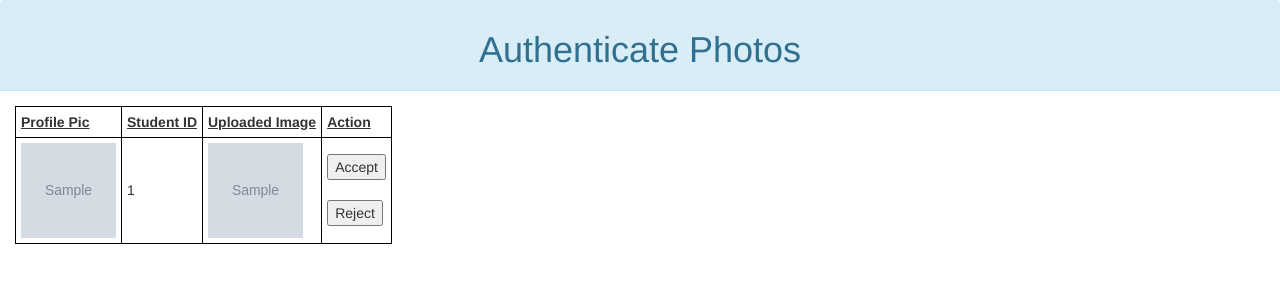
After one commit to uday96/Proxy, a Django app: template login/templates/authenticate.html in a window 1280 px wide. The commit adds this page. Shown: the top 300 px of the page. Run offline with Django 3.2, Linux system fonts and the light colour scheme; the template is opened without the code that fills it: most values are stand-ins (such as "Sample title", 1, 10 or a date in 2020); grey boxes marked "Sample" are stand-in pictures; some libraries are stand-ins or nearby versions.

Commit message:
Authenticate Photos html and views

```diff
--- a/ForGreaterGood/urls.py
+++ b/ForGreaterGood/urls.py
@@ -15,7 +15,7 @@ Including another URLconf
 """
 from django.conf.urls import include, url
 from django.contrib import admin
-from login.views import AdminHome, Home
+from login.views import AdminHome, Home, AuthenticatePhotos
 
 urlpatterns = [
     url(r'^login/', include('login.urls')),
@@ -25,5 +25,6 @@ urlpatterns = [
     url(r'^student/', include('student.urls')),
     url(r'^attendance/', include('attendance.urls')),
     url(r'^administrator/', AdminHome.as_view(), name="administrator"),
+    url(r'^administrator/authenticate/', AuthenticatePhotos.as_view(), name="authenticate"),
     url(r'^$',Home),
 ]
--- a/login/templates/adminhome.html
+++ b/login/templates/adminhome.html
@@ -26,7 +26,7 @@
         <button type="submit">Forgot Password</button>
     </form>
     <p></p>
-    <form>
+    <form action="/administrator/authenticate/">
         <button type="submit">Authenticate Photos</button>
     </form>
     <p></p>
--- /dev/null
+++ b/login/templates/authenticate.html
@@ -0,0 +1,45 @@
+<!DOCTYPE html>
+<html>
+  <head>
+    <link href="//netdna.bootstrapcdn.com/bootstrap/3.0.0/css/bootstrap.min.css" rel="stylesheet" />
+    <style>
+		table, th, td {
+		    border: 1px solid black;
+		    border-collapse: collapse;
+		}
+		th, td {
+		    padding: 5px;
+		    text-align: left;
+		}
+	</style>
+  </head>
+  <body>
+    <div class="panel-info">
+      <div class="panel-heading">
+        <h1><center>Authenticate Photos</center></h1>
+      </div>
+      <div class="panel-body">
+      		{% if Photos %}
+	          	<table>
+					<tr>
+					    <th><b><u>Profile Pic</u></b></th>
+					    <th><b><u>Student ID</u></b></th>
+					    <th><b><u>Uploaded Image</u></b></th>
+					    <th><b><u>Action</u></b></th>
+					</tr>
+				    {% for photo in Photos%}
+				    <tr>
+				        <td><img src="{{photo.profilePicURL}}" width="95" height="95"></td>
+				        <td>{{photo.studentID}}</td>
+				        <td><img src="{{photo.url}}" width="95" height="95"></td>
+				        <td><form method="post" action="administrator/auth/1,0"><button type="submit">Accept</button></form><br><form method="post" action="administrator/auth/0,1"><button type="submit">Reject</button></form></td>
+				    </tr>
+				    {% endfor %}
+				</table>
+			{% else %}
+				<h3>No Photos to Authenticate</h3>
+			{% endif %}
+      </div>
+    </div>
+  </body>
+</html>
--- a/login/templates/login.html
+++ b/login/templates/login.html
@@ -22,7 +22,7 @@
         {% csrf_token %}
         <input type="text" value="" placeholder="Username" id="username" name="email" />
         <input type="password" value="" placeholder="Password" id="password" name="password"/>
-        <button type="submit">Submit</button>&nbsp;
+        <button type="submit">Login</button>&nbsp;
     </form>
 </div>
 </body>
--- a/login/templates/password.html
+++ b/login/templates/password.html
@@ -20,7 +20,7 @@
     <form method="post" action="/login/forgot/">
         {% csrf_token %}
         <input type="text" value="" placeholder="Enter Your Email" id="email" name="email"/>
-        <input type="password" value="" placeholder="Password" id="password" name="password"/>
+        <input type="password" value="" placeholder="New Password" id="password" name="password"/>
         <button type="submit">Submit</button>&nbsp;
     </form>
 </div>
```
Also changed, not shown: login/views.py (+33 -1 lines).
